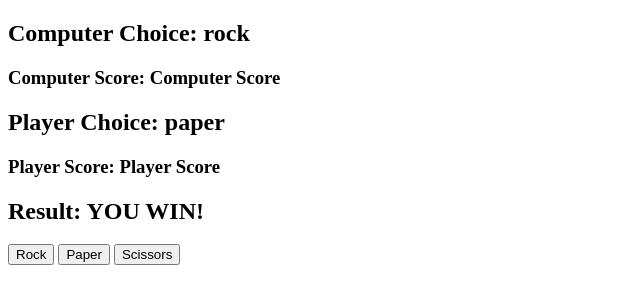
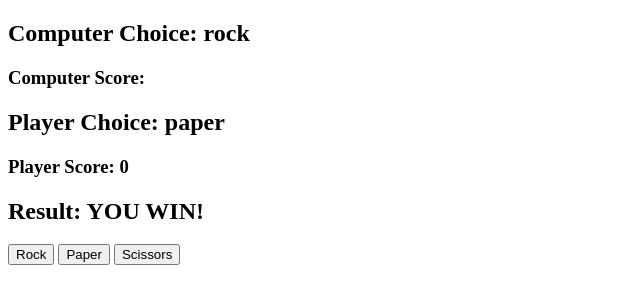
Before and after one commit to Kadunapikin/RockPaperScissors, a plain HTML site: page RockPaperScissors.html in a window 1280 px wide. Both pictures are taken after a click on the button "Paper". Shown: the whole page, without its empty margins (0-640 px from the left). Drawn offline with Linux system fonts and the light colour scheme.

Commit message:
write a code to displayer both player and computer score

```diff
--- a/RockPaperScissors.html
+++ b/RockPaperScissors.html
@@ -8,9 +8,9 @@
 </head>
 <body>
     <h2>Computer Choice: <span id="computer-choice"></span></h2>
-    <h3>Computer Score: <span id="computer-score">Computer Score</span></h3>
+    <h3>Computer Score: <span id="computer-score"></span></h3>
     <h2>Player Choice: <span id="player-choice"></span></h2>
-    <h3>Player Score: <span id="player-score">Player Score</span></h3>
+    <h3>Player Score: <span id="player-score"></span></h3>
     <h2>Result: <span id="result"></span></h2>
 
     <button id="rock">Rock</button>
--- a/RockPaperScissors.js
+++ b/RockPaperScissors.js
@@ -7,6 +7,9 @@ const computerScoreDisplay = document.getElementById('computer-score');
 const playerScoreDisplay = document.getElementById('player-score')
 let userChoice;
 let computerChoice;
+let playerScore = 0;
+let computerScore = 0;
+
 
 
 possibleChoices.forEach(possibleChoice => possibleChoice.addEventListener('click', (e) => {
@@ -27,11 +30,13 @@ switch (userChoice + computerChoice) {
     case 'rockscissors':
     case 'paperrock':
     case 'scissorspaper':
+        playerScoreDisplay.innerHTML = playerScore++;
         resultDisplay.innerHTML = "YOU WIN!"
         break;
     case 'paperscissors':
     case 'scissorsrock':
     case 'rockpaper':
+        computerScoreDisplay.innerHTML = computerScore++;
         resultDisplay.innerHTML = "YOU LOSE!"
         break;
     case 'paperpaper':
```
